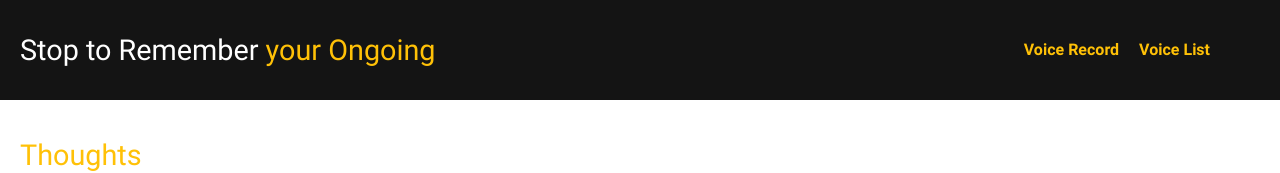
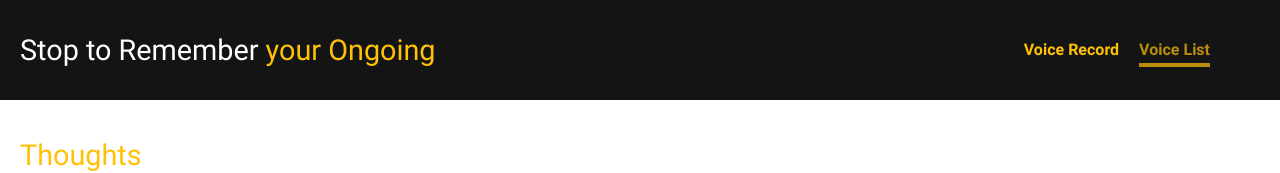
Before and after one commit to hardikk94/react-voice-note, a React (Create React App) app: page /voice-list in a window 1280 px wide. Shown: the top 173 px of the page. Built offline with nearby package versions, Linux system fonts and the light colour scheme.

Commit message:
Fixed active class view on load

```diff
--- a/src/component/header/header.scss
+++ b/src/component/header/header.scss
@@ -14,7 +14,8 @@
 }
 
 .header a:hover,
-.header a:active{
+.header a:active,
+.header a.active{
     padding-bottom: 0.25rem;
     border-bottom: 4px solid $warning-color;
     opacity: 0.7;
```
